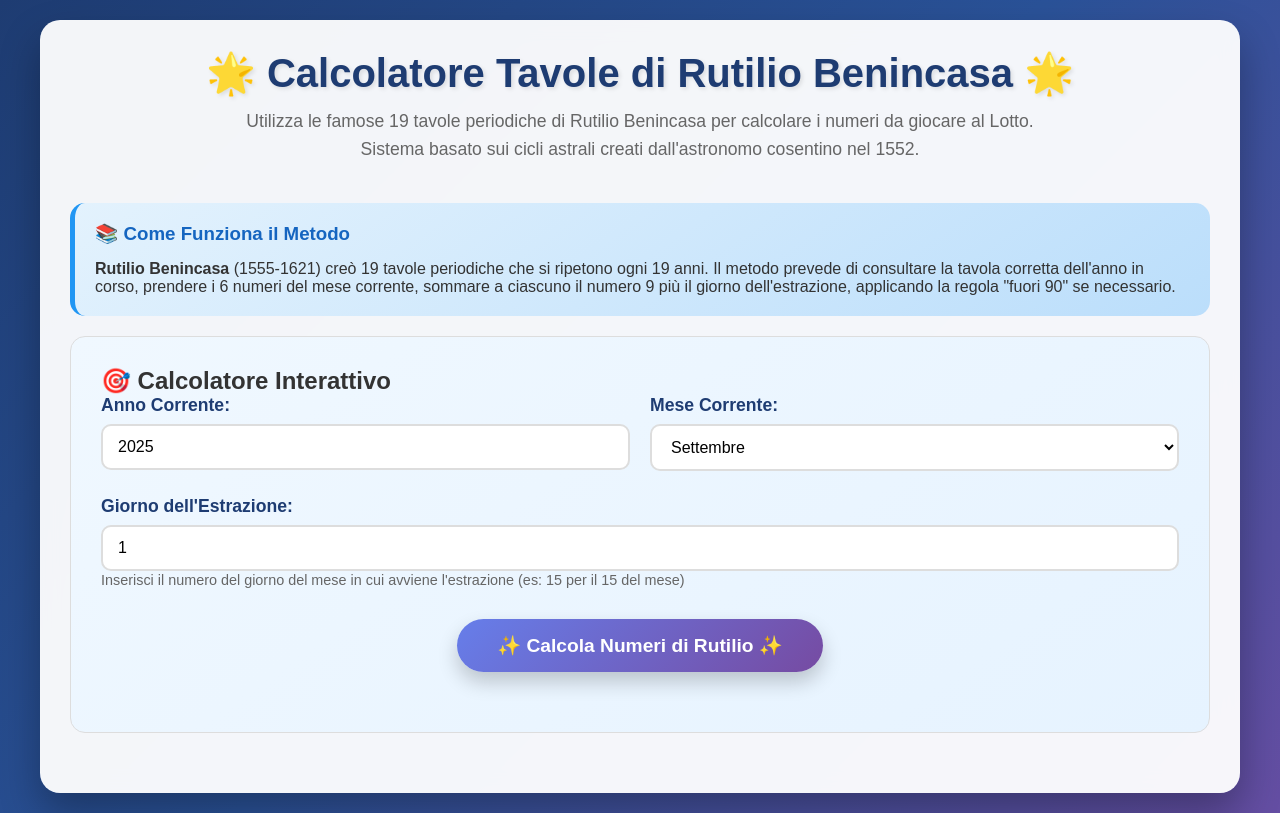
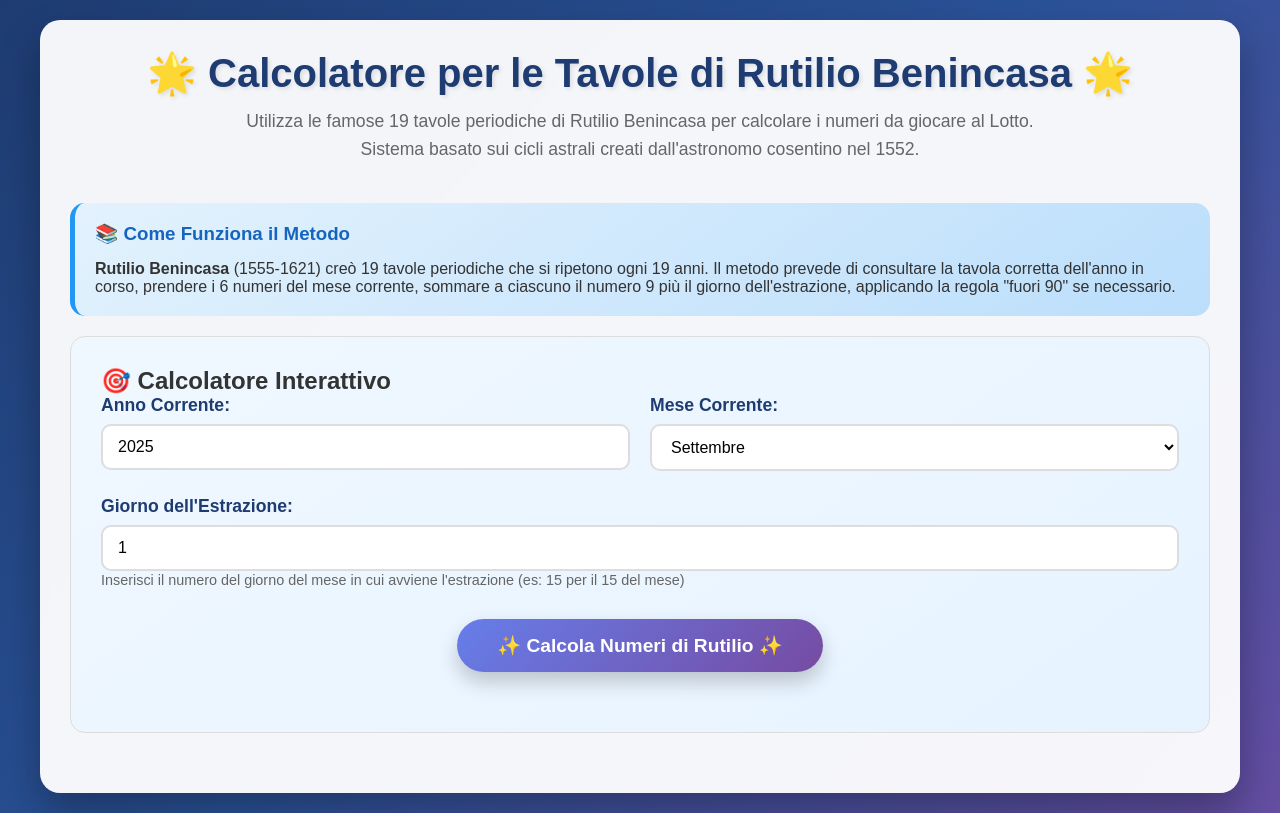
Before and after one commit to taphost/rutbentabs, a plain HTML site: page rutbentabs.html in a window 1280 px wide. Drawn offline with Linux system fonts and the light colour scheme.

Commit message:
Update rutbentabs.html

```diff
--- a/rutbentabs.html
+++ b/rutbentabs.html
@@ -238,7 +238,7 @@
 <body>
     <div class="container">
         <div class="header">
-            <h1>🌟 Calcolatore Tavole di Rutilio Benincasa 🌟</h1>
+            <h1>🌟 Calcolatore per le Tavole di Rutilio Benincasa 🌟</h1>
             <p>Utilizza le famose 19 tavole periodiche di Rutilio Benincasa per calcolare i numeri da giocare al Lotto.<br>
             Sistema basato sui cicli astrali creati dall'astronomo cosentino nel 1552.</p>
         </div>
```
